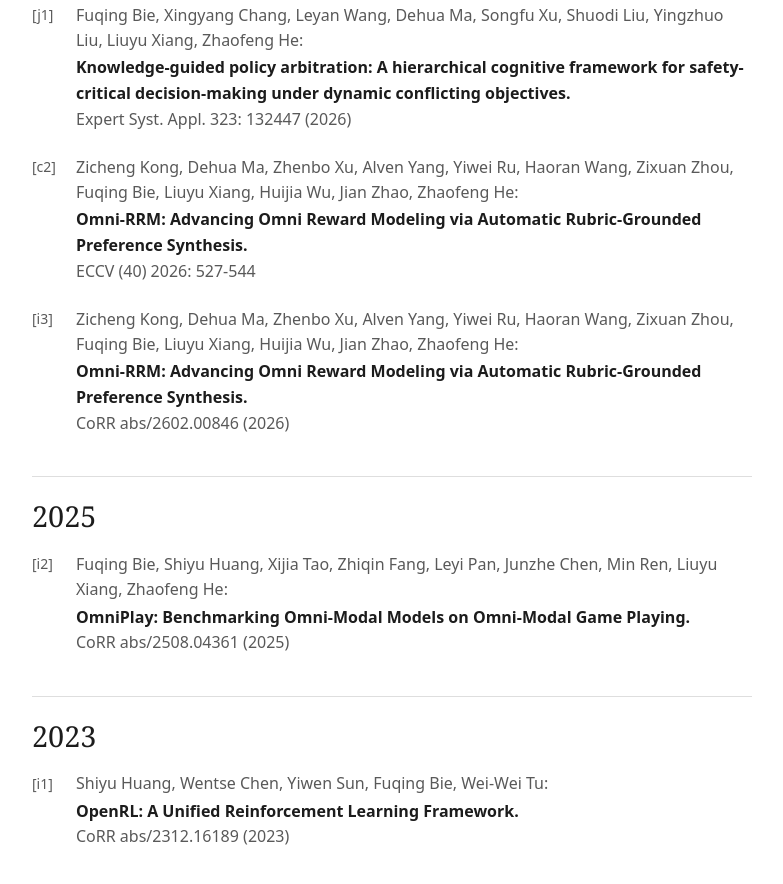
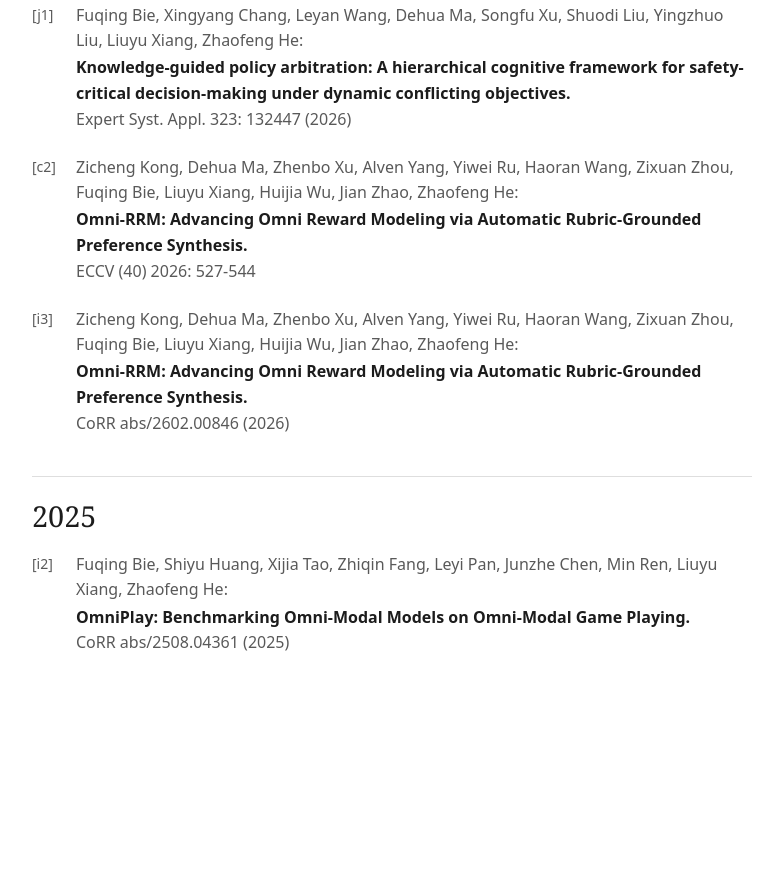
Before and after one commit to fuqingbie/fuqingbie.github.io, a plain HTML site: page index.html in a window 1280 px wide. Shown: the part 528-1412 px from the top of the page, without its empty margins (248-1031 px from the left). After the commit the page ends 1276 px from the top, so only its background shows below. Drawn offline with Linux system fonts and the light colour scheme.

Commit message:
Remove OpenRL from publication list

```diff
--- a/index.html
+++ b/index.html
@@ -181,20 +181,6 @@
         </li>
       </ul>
     </section>
-
-    <section aria-labelledby="year-2023">
-      <h2 id="year-2023">2023</h2>
-      <ul class="citations" role="list">
-        <li>
-          <span class="citation-id">[i1]</span>
-          <div>
-            <p class="citation-meta">Shiyu Huang, Wentse Chen, Yiwen Sun, Fuqing Bie, Wei-Wei Tu:</p>
-            <p class="citation-title">OpenRL: A Unified Reinforcement Learning Framework.</p>
-            <p class="citation-meta">CoRR abs/2312.16189 (2023)</p>
-          </div>
-        </li>
-      </ul>
-    </section>
   </main>
 </body>
 </html>
```
